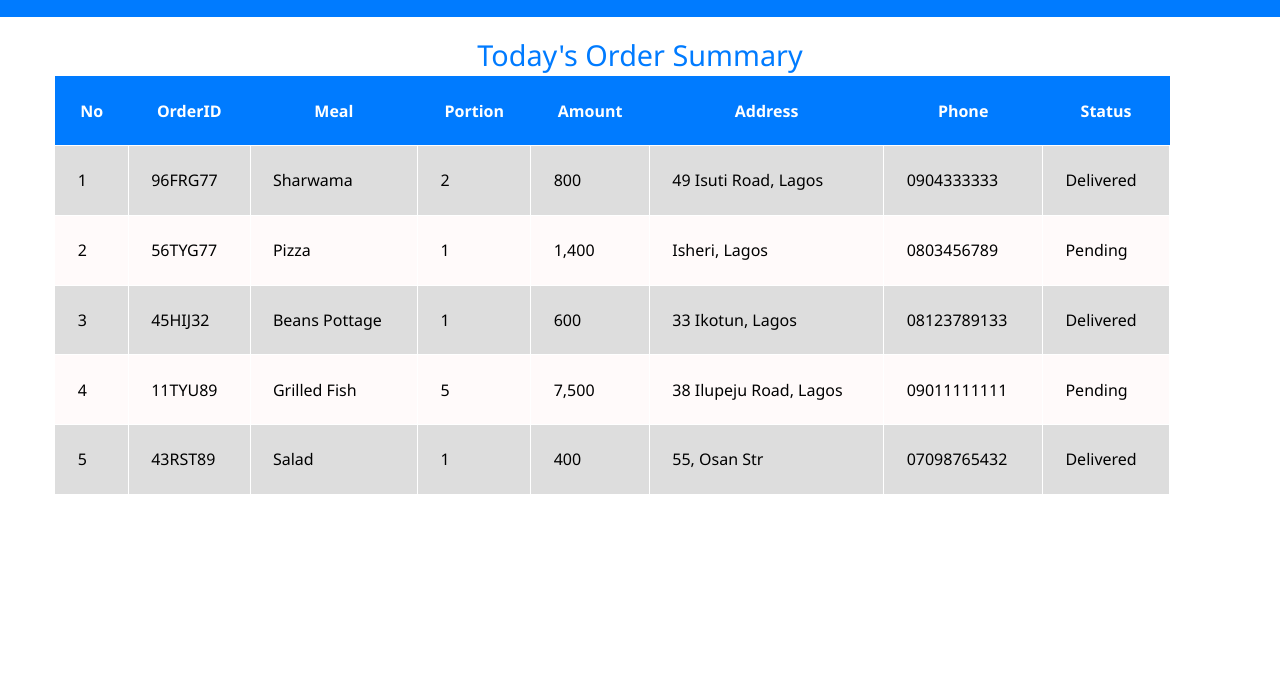
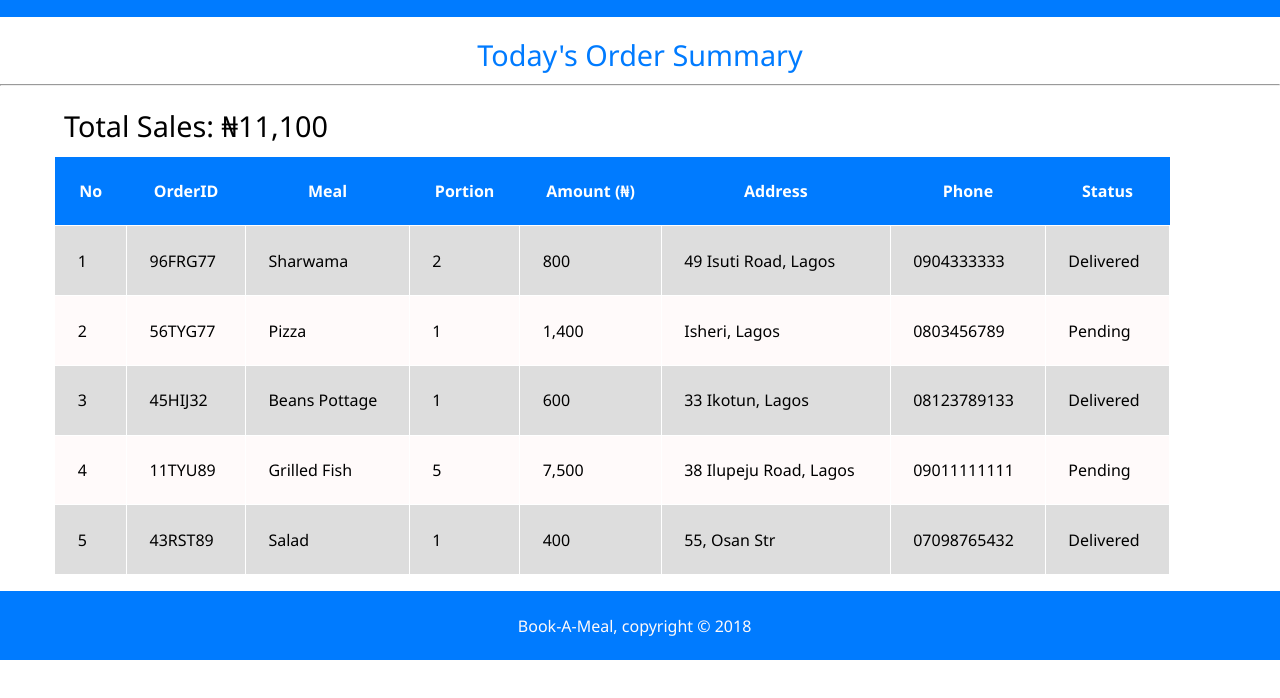
Before and after one commit to rovilay/Book-A-Meal, a plain HTML site: page UI/orders.html in a window 1280 px wide. Shown: the part 72-770 px from the top of the page. Drawn offline with Linux system fonts and the light colour scheme.

Commit message:
Add total sales to order template

```diff
--- a/UI/css/orders.css
+++ b/UI/css/orders.css
@@ -83,6 +83,12 @@ p {
   margin-top: 1rem
 }
 
+.total {
+  text-transform: capitalize;
+  font-size: 1.8rem;
+  padding: 0.6rem;
+}
+
 /* Table */
 table {
   width: 100%;
@@ -159,3 +165,12 @@ tr:hover {
   }
 
 }
+
+/* Footer */
+footer {
+  background: #007bff;
+  color: snow;
+  text-align: center;
+  padding: 1.4rem;
+  margin-top: 1em;
+}
--- a/UI/orders.html
+++ b/UI/orders.html
@@ -27,9 +27,13 @@
 
   <!-- Order Summary -->
   <section>
-      <div class="title" id="menu-title"> Today's Order Summary
-        </div>
+    <div class="title" id="menu-title"> Today's Order Summary
+    </div>
+    <hr>
     <div class="container">
+      <div class="total" id="total-sales">
+        Total Sales: &#8358;11,100
+      </div>
       <table>
         <thead>
           <tr>
@@ -37,7 +41,7 @@
             <th>OrderID</th>
             <th>Meal</th>
             <th>Portion</th>
-            <th>Amount</th>
+            <th>Amount (&#8358;)</th>
             <th>Address</th>
             <th>Phone</th>
             <th>Status</th>
@@ -49,7 +53,7 @@
             <td data-title="Order ID">96FRG77</td>
             <td data-title="Meal">Sharwama</td>
             <td data-title="Portion">2</td>
-            <td data-title="Amount">800</td>
+            <td data-title="Amount (&#8358;)">800</td>
             <td data-title="Address">49 Isuti Road, Lagos</td>
             <td data-title="Phone">0904333333</td>
             <td data-title="Status">Delivered</td>
@@ -59,7 +63,7 @@
             <td data-title="Order ID">56TYG77</td>
             <td data-title="Meal">Pizza</td>
             <td data-title="Portion">1</td>
-            <td data-title="Amount">1,400</td>
+            <td data-title="Amount (&#8358;)">1,400</td>
             <td data-title="Address">Isheri, Lagos</td>
             <td data-title="Phone">0803456789</td>
             <td data-title="Status">Pending</td>
@@ -69,7 +73,7 @@
             <td data-title="Order ID">45HIJ32</td>
             <td data-title="Meal">Beans Pottage</td>
             <td data-title="Portion">1</td>
-            <td data-title="Amount">600</td>
+            <td data-title="Amount (&#8358;)">600</td>
             <td data-title="Address">33 Ikotun, Lagos</td>
             <td data-title="Phone">08123789133</td>
             <td data-title="Status">Delivered</td>
@@ -79,7 +83,7 @@
             <td data-title="Order ID">11TYU89</td>
             <td data-title="Meal">Grilled Fish</td>
             <td data-title="Portion">5</td>
-            <td data-title="Amount">7,500</td>
+            <td data-title="Amount (&#8358;)">7,500</td>
             <td data-title="Address">38 Ilupeju Road, Lagos</td>
             <td data-title="Phone">09011111111</td>
             <td data-title="Status">Pending</td>
@@ -89,7 +93,7 @@
             <td data-title="Order ID">43RST89</td>
             <td data-title="Meal">Salad</td>
             <td data-title="Portion">1</td>
-            <td data-title="Amount">400</td>
+            <td data-title="Amount (&#8358;)">400</td>
             <td data-title="Address">55, Osan Str</td>
             <td data-title="Phone">07098765432</td>
             <td data-title="Status">Delivered</td>
@@ -98,6 +102,13 @@
       </table>
     </div>
   </section>
+
+  <!-- Footer -->
+  <footer>
+    <div class="container">
+      <p>Book-A-Meal, copyright &copy; 2018</p>
+    </div>
+  </footer>
 </body>
 
 </html>
```
